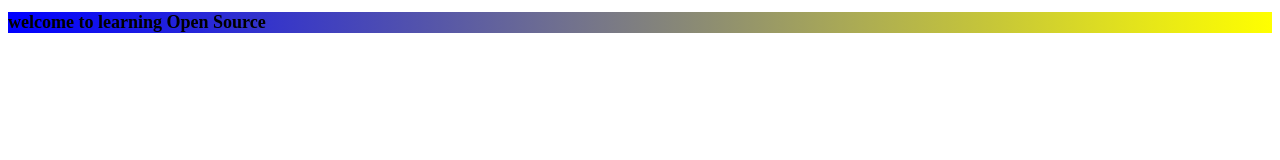
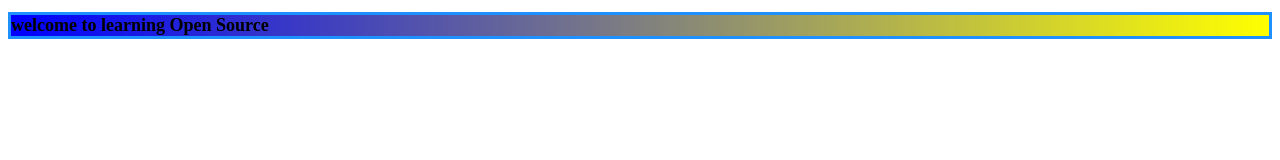
Before and after one commit to chayansarkar2001/MysalonApp, a plain HTML site: page index.html in a window 1280 px wide. Drawn offline with Linux system fonts and the light colour scheme.

Commit message:
add border

```diff
--- a/style.css
+++ b/style.css
@@ -1,4 +1,5 @@
 h1 {
     background: linear-gradient(to right, blue, yellow);
     font-size: large;
+    border: 3px solid dodgerblue;
 }
```
